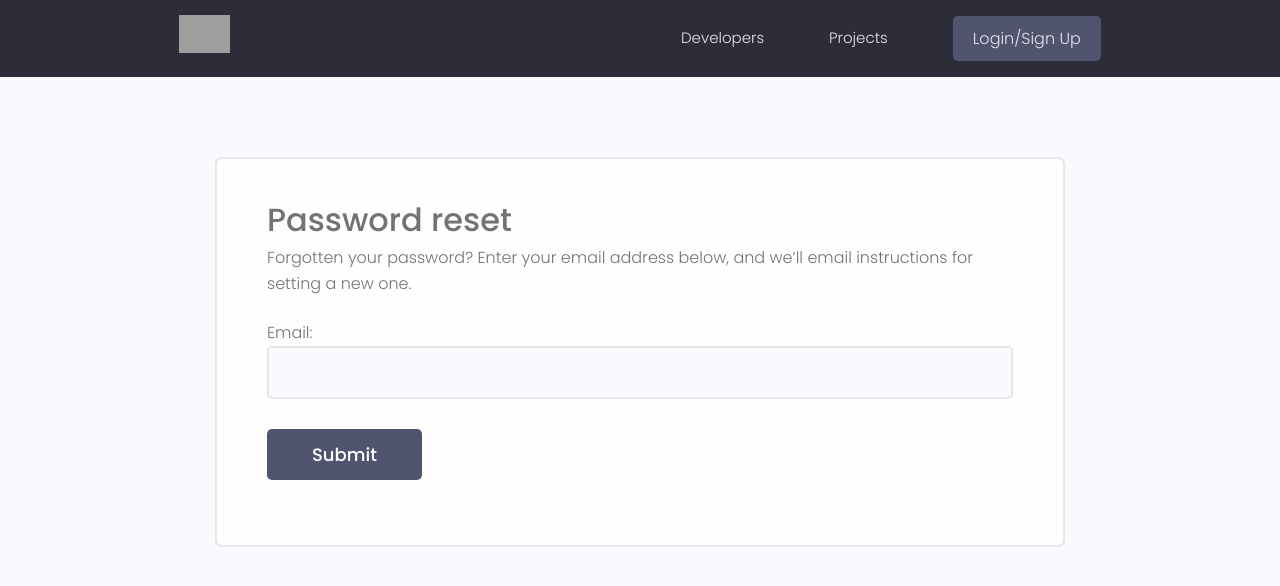
After one commit to sochubert/devsearch, a Django app: page /reset_password/ in a window 1280 px wide. The commit adds this page. Shown: the top 586 px of the page. Run offline with Django 4.2, Linux system fonts and the light colour scheme; some libraries are stand-ins or nearby versions; grey boxes are pictures that could not be loaded.

Commit message:
Password Rest

```diff
--- a/devsearch/urls.py
+++ b/devsearch/urls.py
@@ -1,13 +1,22 @@
 from django.contrib import admin
 from django.urls import path, include
-
 from django.conf import settings
 from django.conf.urls.static import static
+from django.contrib.auth import views as auth_views
 
 urlpatterns = [
     path("admin/", admin.site.urls),
     path('projects/', include('projects.urls')),
-    path('', include('users.urls'))
+    path('', include('users.urls')),
+
+    path('reset_password/', auth_views.PasswordResetView.as_view(template_name="reset_password.html"),
+         name="reset_password"),
+    path('reset_password_sent/', auth_views.PasswordResetDoneView.as_view(template_name="reset_password_sent.html"),
+         name="password_reset_done"),
+    path('reset/<uidb64>/<token>/', auth_views.PasswordResetConfirmView.as_view(template_name="reset.html"),
+         name="password_reset_confirm"),
+    path('reset_password_complete/', auth_views.PasswordResetCompleteView.as_view(template_name="reset_password_complete.html"),
+         name="password_reset_complete"),
 ]
 
 urlpatterns += static(settings.MEDIA_URL, document_root=settings.MEDIA_ROOT)
--- /dev/null
+++ b/templates/reset_password.html
@@ -0,0 +1,40 @@
+{% extends 'main.html' %}
+{% block content %}
+<style>
+    input[type='text'],
+    input[type='email'],
+    input[type='password'] {
+    min-width: 24rem;
+    width: 100%;
+    padding: 1.2rem 1.5rem;
+    border-radius: 0.5rem;
+    border: 2px solid var(--color-light);
+    transition: all 0.3s ease-in-out;
+    background-color: var(--color-bg);
+    }
+
+    input[type='text']:focus,
+    input[type='email']:focus,
+    input[type='password']:focus,
+    input[type='text']:active,
+    input[type='email']:active,
+    input[type='password']:active {
+    outline: none;
+    border: 2px solid var(--color-main);
+    }
+</style>
+<main class="formPage my-xl">
+    <div class="content-box">
+        <div class="formWrapper">
+            <h3>Password reset</h3>
+            <p>Forgotten your password? Enter your email address below, and we’ll email instructions for setting a new one.</p>
+            <br>
+            <form class="form" method="POST">
+                {% csrf_token %}
+                {{form.as_p}}
+                <input class="btn btn--sub btn--lg  my-md" type="submit" value="Submit" />
+            </form>
+        </div>
+    </div>
+</main>
+{% endblock content %}
--- a/users/templates/users/login_register.html
+++ b/users/templates/users/login_register.html
@@ -74,7 +74,7 @@
 
       <div class="auth__actions">
         <input class="btn btn--sub btn--lg" type="submit" value="Log In" />
-        <a href="forgetpassword.html">Forget Password?</a>
+        <a href="{% url 'reset_password' %}">Forget Password?</a>
       </div>
     </form>
     <div class="auth__alternative">
```
Also changed, not shown: templates/reset.html (added, +40 -0 lines), templates/reset_password_complete.html (added, +13 -0 lines), templates/reset_password_sent.html (added, +13 -0 lines), users/templates/users/form-template.html (added, +80 -0 lines), db.sqlite3.
